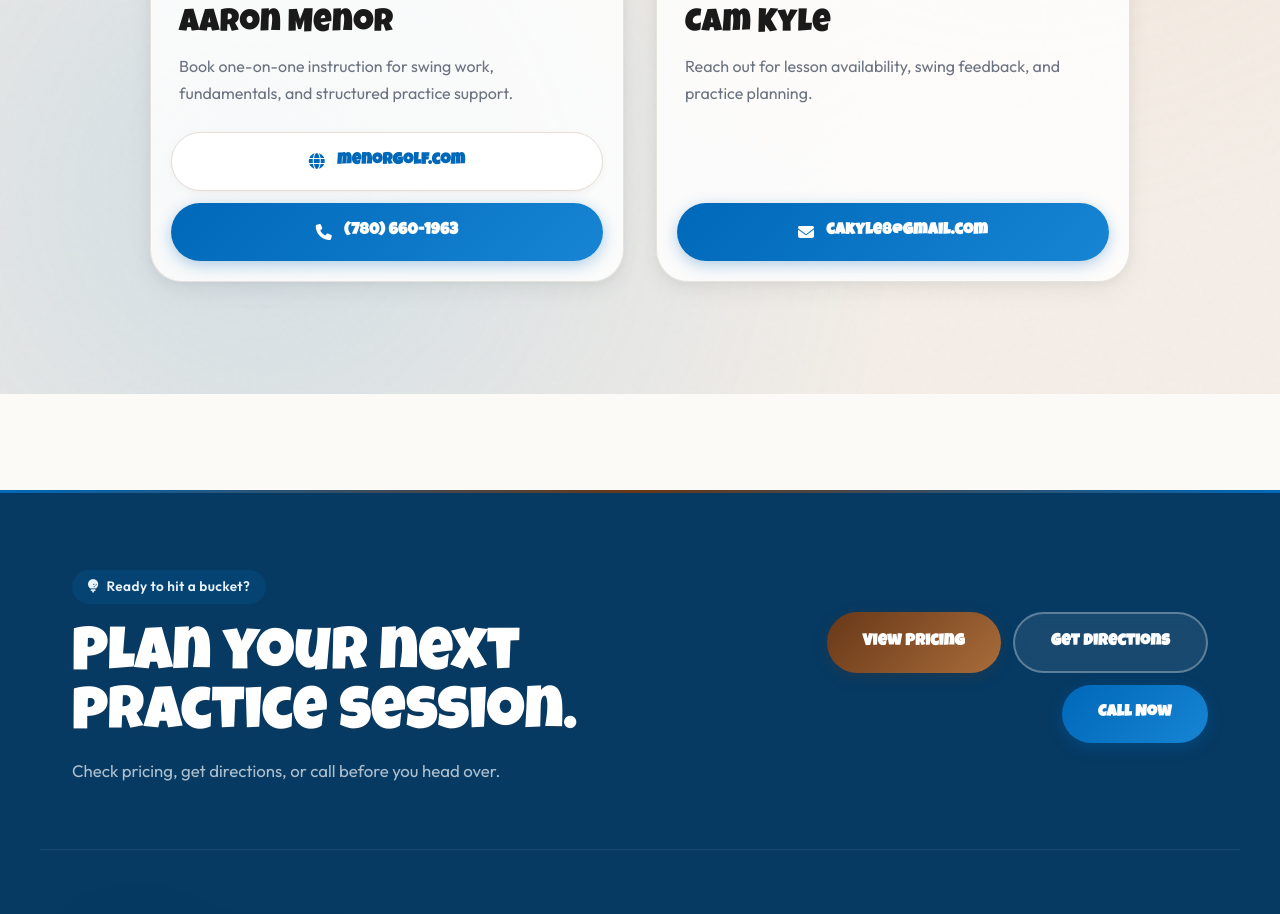
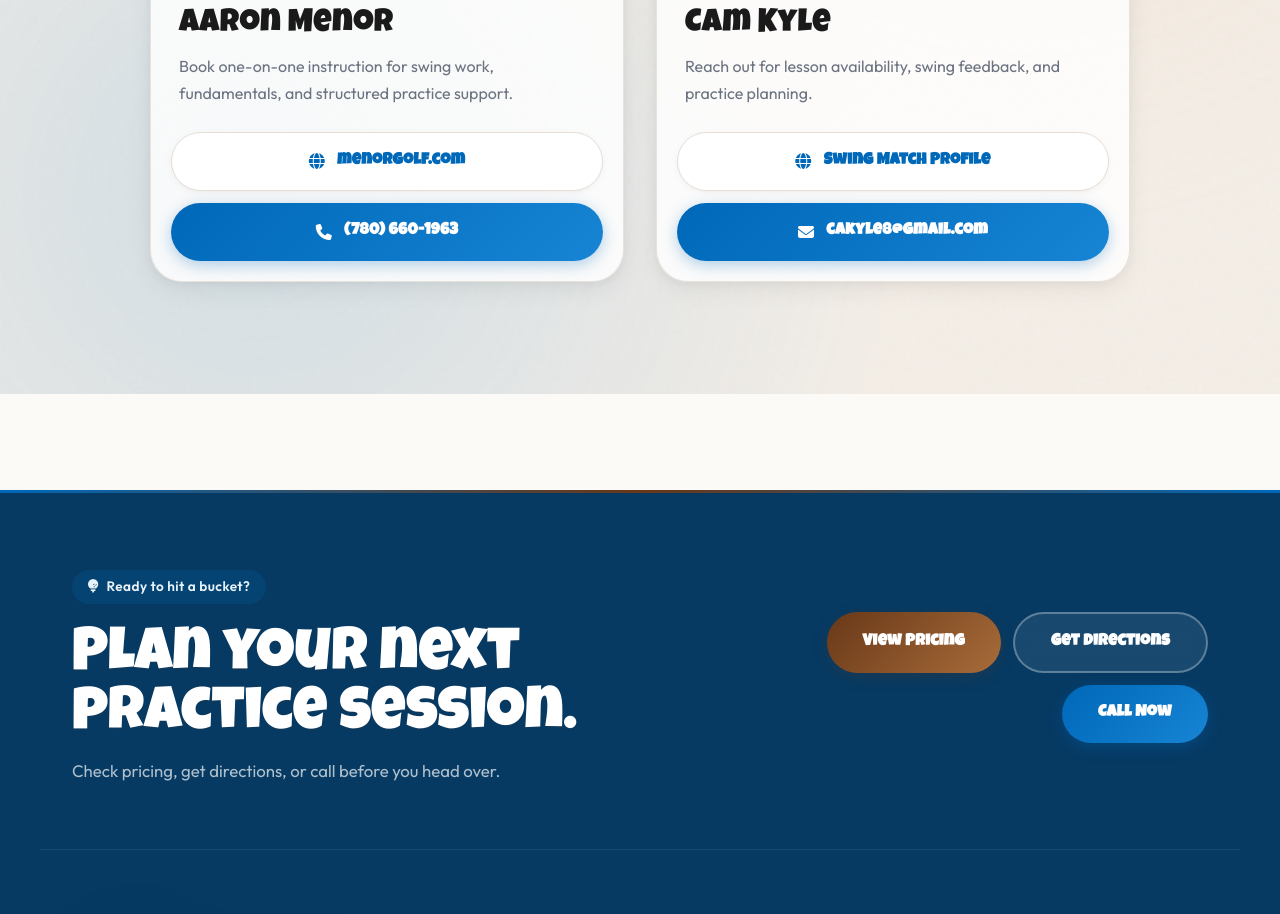
Before and after one commit to parsashayegan613-tech/Big-Moose-Driving-Range, a Next.js app: page /programs in a window 1280 px wide. Shown: the part 3740-4654 px from the top of the page. Built offline with nearby package versions, Linux system fonts and the light colour scheme.

Commit message:
Add Cam Kyle Swing Match profile

```diff
--- a/src/app/programs/page.tsx
+++ b/src/app/programs/page.tsx
@@ -175,6 +175,7 @@ export default function ProgramsPage() {
                                 <p>Reach out for lesson availability, swing feedback, and practice planning.</p>
                             </div>
                             <div className="pro-actions">
+                                <a href="https://app.swingmatchgolf.com/my/instructors/cameron-kyle-0103" target="_blank" rel="noopener noreferrer" className="btn pro-link-btn"><i className="fa-solid fa-globe"></i> Swing Match Profile</a>
                                 <a href="mailto:cakyle8@gmail.com" className="btn btn-primary pro-email-btn"><i className="fa-solid fa-envelope"></i> cakyle8@gmail.com</a>
                             </div>
                         </div>
```
